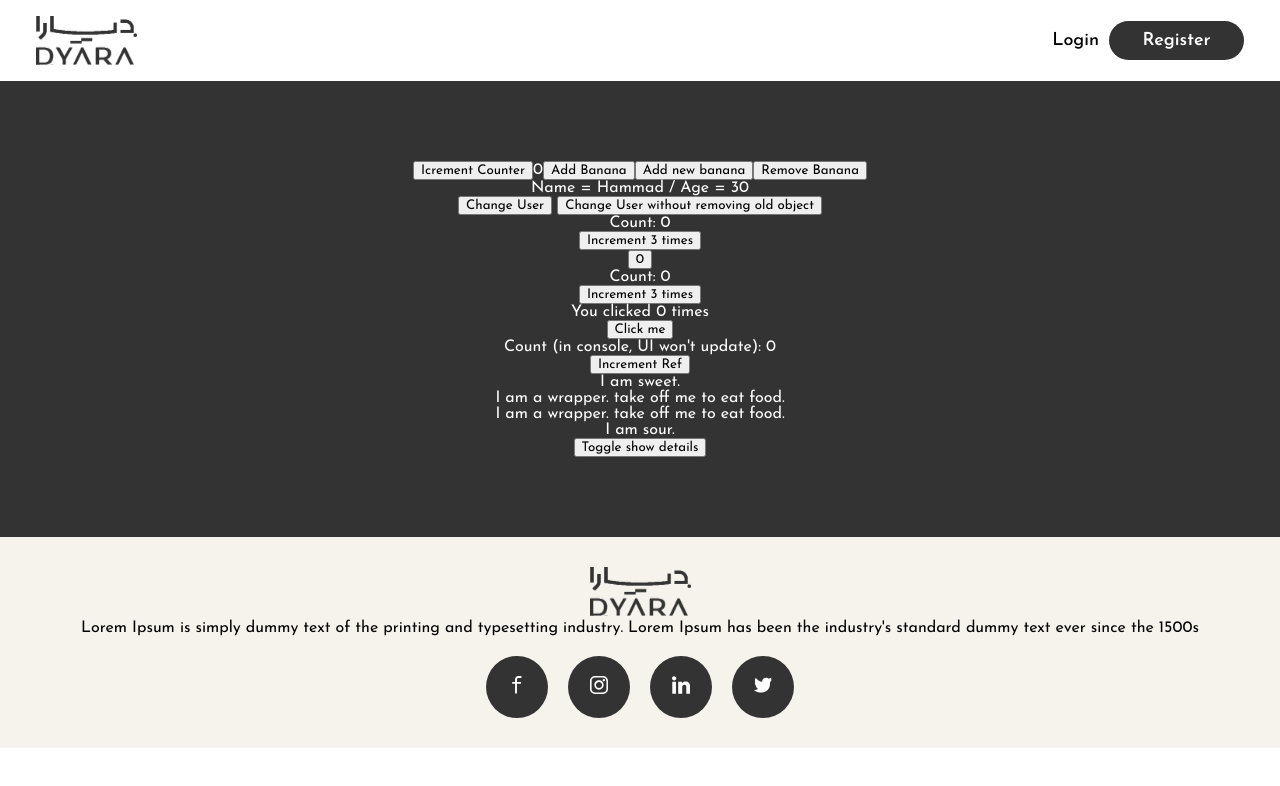
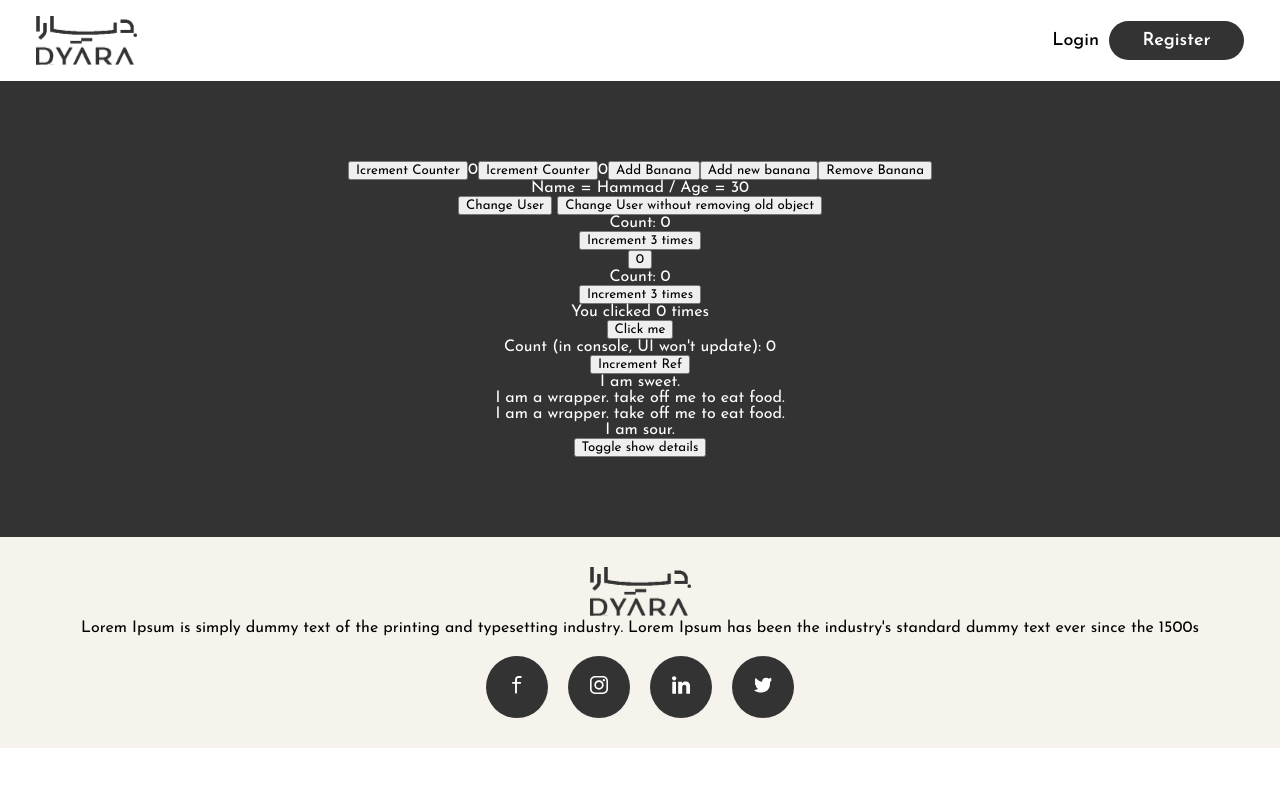
Before and after one commit to Hammad-Honey/React-Vite, a React (Vite) app: page / in a window 1280 px wide. Shown: the top 786 px of the page. Built offline with nearby package versions, Linux system fonts and the light colour scheme.

Commit message:
Passing Setter to child component, setter methods examples

```diff
--- a/src/App.jsx
+++ b/src/App.jsx
@@ -4,8 +4,8 @@ import viteLogo from '/vite.svg';
 import './app.css';
 import HOCPractice from './components/HOCPractice';
 import Components from './components/ChildComponent';
-import Header from './components/header/Header.jsx';
-import Footer from './components/footer/Footer.jsx';
+import Header from './components/Header/Header.jsx';
+import Footer from './components/Footer/Footer.jsx';
 import User from './components/Userprofile/user';
 import {Counter, CounterProblem, ObjectsUseState} from './useStateExamples.jsx'
 import { CounterProblemFixed } from './components/CounterProblemFixed.jsx';
--- a/src/components/SetterFromParent.jsx
+++ b/src/components/SetterFromParent.jsx
@@ -1,20 +1,31 @@
-import React,{ useState } from "react"
+import React, { useState } from "react"
 import SetterToParent from './SetterToParent'
 
-function SetterFromParent(){
-    const [count,setcount]=useState(0);
+function SetterFromParent() {
+    const [count, setCount] = useState(0);
 
-    const HandleIncrement= ()=>{
-        setcount(prev=>prev+1);
+    const handleIncrement = () => {
+        setCount((prev) => prev + 1);
     }
 
+    return (
+        <>
+            <SetterToParent increment={handleIncrement} />
+            <>{count}</>
 
-    return(
-        <>
-        <SetterToParent increment={HandleIncrement}/>
-        <>{count}</>
+
+            <SetterToParent increment={() => setCount((prev) => prev + 1)} />
+            <>{count}</>
+
+
         </>
+
+
+
+
 
     )
 }
 export default SetterFromParent
+
+//if you move to multiline argumnets use return to make your method work
--- a/src/components/SetterToParent.jsx
+++ b/src/components/SetterToParent.jsx
@@ -1,5 +1,4 @@
 import React from "react"
-import SetterFromParent from "./SetterFromParent"
 function SetterToParent({increment}){
     return(
         <>
```
